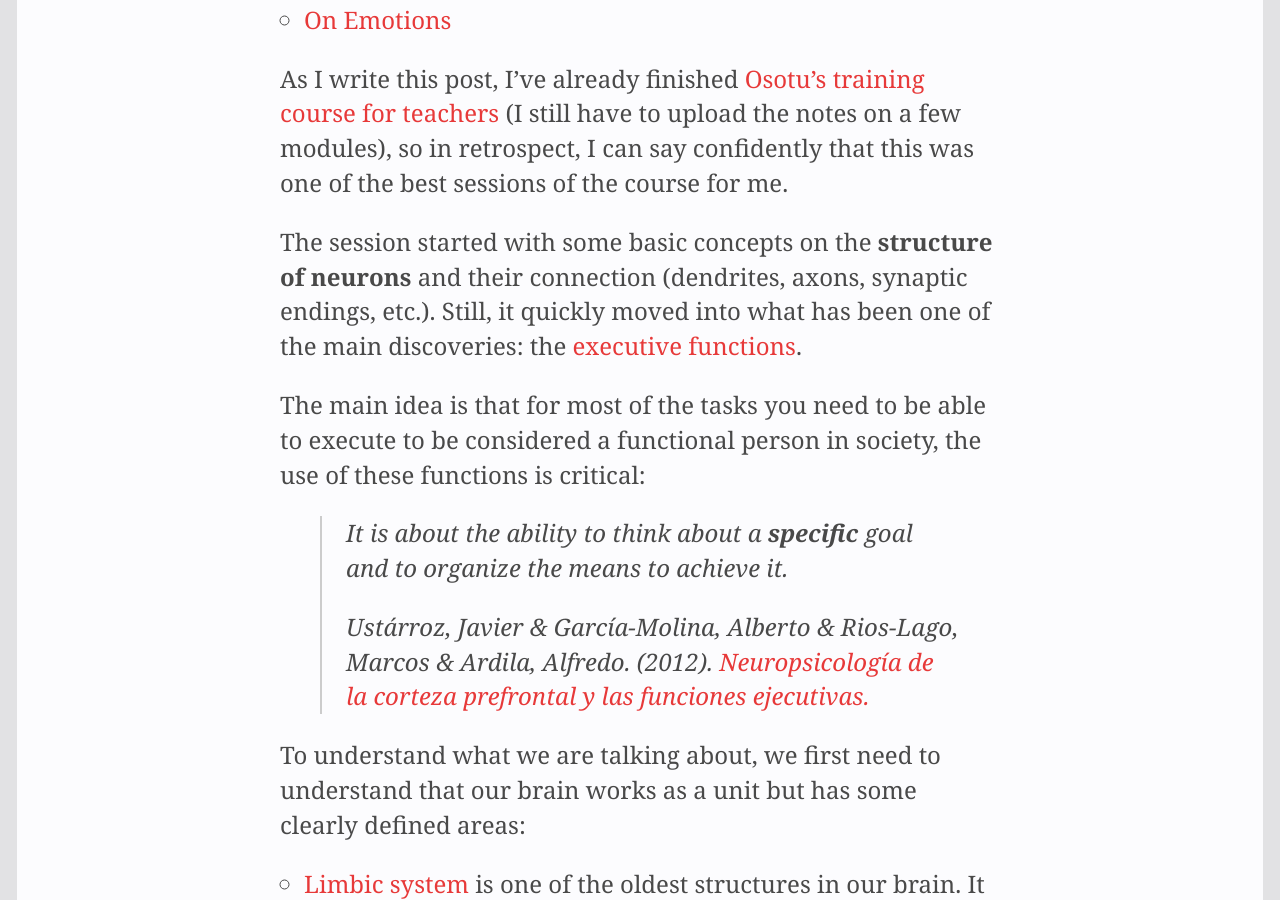
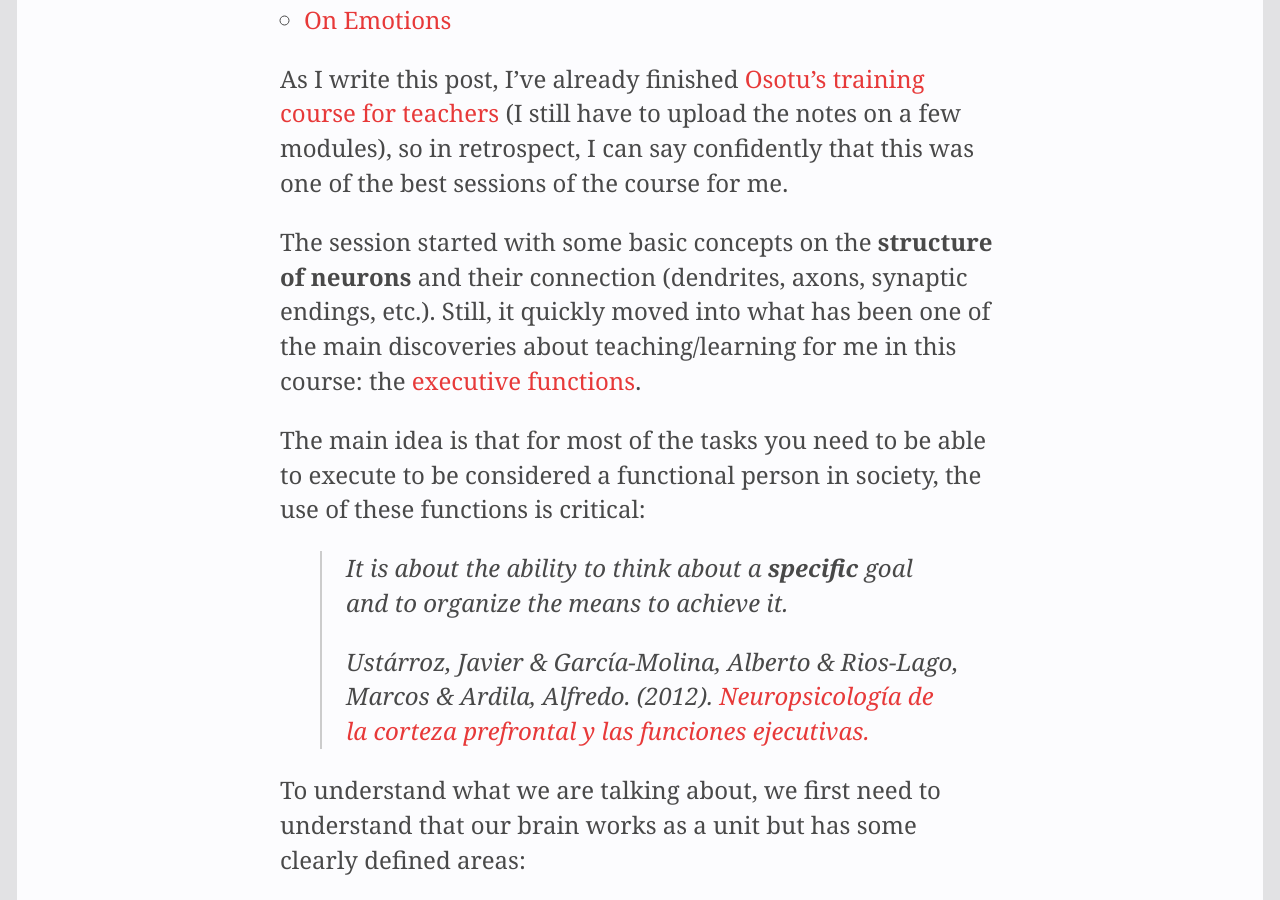
Before and after one commit to aitor/aitor.github.com, a Jekyll site: the page built from _posts/2024-06-30-osotu-neuroscience.md, in a window 1280 px wide and 900 px high, scrolled down 508 px. Built offline with Jekyll 4.4.1, drawn with Linux system fonts in a browser that asks for light colours; nearby versions of some CDN libraries.

```diff
--- a/_posts/2024-06-30-osotu-neuroscience.md
+++ b/_posts/2024-06-30-osotu-neuroscience.md
@@ -13,7 +13,7 @@
 
 As I write this post, I've already finished [Osotu's training course for teachers](https://fundazioa-osotu-org.translate.goog/talleres/?_x_tr_sl=es&_x_tr_tl=en&_x_tr_hl=en-US&_x_tr_pto=wapp) (I still have to upload the notes on a few modules), so in retrospect, I can say confidently that this was one of the best sessions of the course for me.
 
-The session started with some basic concepts on the **structure of neurons** and their connection (dendrites, axons, synaptic endings, etc.). Still, it quickly moved into what has been one of the main discoveries: the [executive functions](https://www.wikiwand.com/en/Executive_functions).
+The session started with some basic concepts on the **structure of neurons** and their connection (dendrites, axons, synaptic endings, etc.). Still, it quickly moved into what has been one of the main discoveries about teaching/learning for me in this course: the [executive functions](https://www.wikiwand.com/en/Executive_functions).
 
 The main idea is that for most of the tasks you need to be able to execute to be considered a functional person in society, the use of these functions is critical:
 
```
